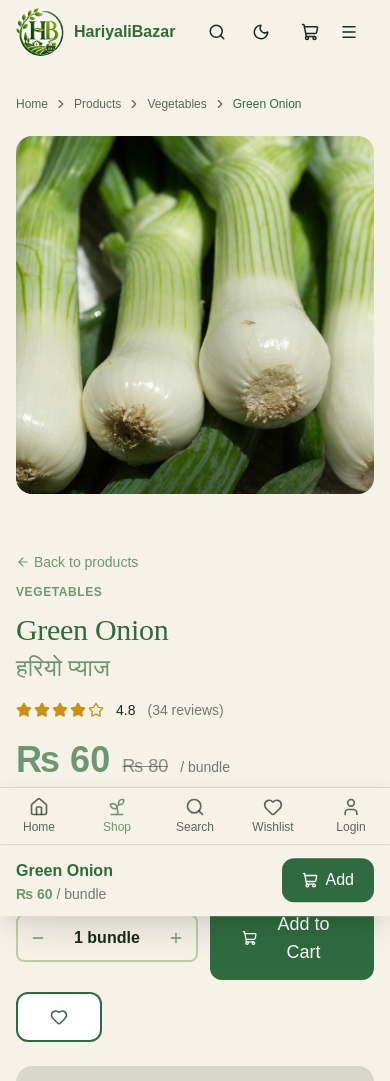
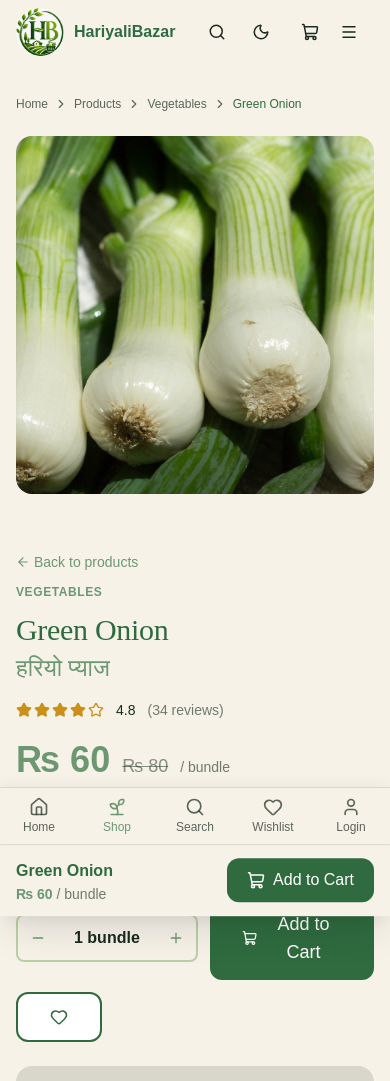
Before and after one commit to GANNI1725/HariyaliBazar, a React (Vite) app: page /products/1 in a window 390 px wide. Shown: the top 1081 px of the page. Built offline with nearby package versions, Linux system fonts and the light colour scheme; grey boxes are pictures that could not be loaded; a web font is replaced by a local one.

Commit message:
fix: unify Add to Cart button on ProductDetail — sticky bar matches main button (icon size 18, always 'Add to Cart')

```diff
--- a/src/pages/ProductDetail.jsx
+++ b/src/pages/ProductDetail.jsx
@@ -325,9 +325,8 @@ const ProductDetail = () => {
             disabled={!product.inStock}
             className="shrink-0"
           >
-            <ShoppingCart size={16} />
-            <span className="hidden sm:inline">Add to Cart</span>
-            <span className="sm:hidden">Add</span>
+            <ShoppingCart size={18} />
+            Add to Cart
           </Button>
         </div>
       </div>
```
